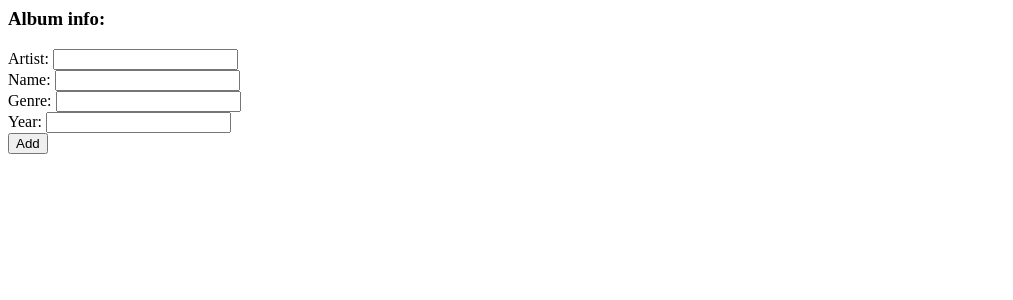
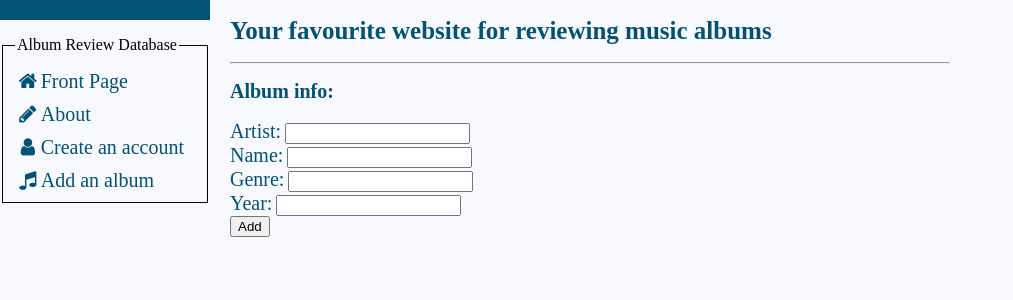
Before and after one commit to nikpaa/tsoha-albumreview, a Flask app: page /new-album in a window 1280 px wide. Shown: the top 300 px of the page, without its empty margins (0-1013 px from the left). Run offline with Flask 2, Linux system fonts and the light colour scheme.

Commit message:
update website layout

```diff
--- /dev/null
+++ b/static/main.css
@@ -0,0 +1,100 @@
+body {
+    margin-left: 230px;
+    max-width: 45em;
+    font-family: 'sans-serif';
+    background-color: #F8F8FF;
+}
+
+h1 {
+  color: #025373;
+  font-size: 25px;
+  text-align: justify;
+
+}
+
+h2 {
+  color: #025373;
+  font-size: 20px;
+  text-align: justify;
+
+}
+p {
+  color: #025373;
+  font-family: 'sans-serif';
+  font-size: 20px;
+
+}
+
+.styled-table {
+    border-collapse: collapse;
+    margin: 25px 0;
+    font-size: 0.9em;
+    font-family: sans-serif;
+    min-width: 400px;
+    box-shadow: 0 0 20px rgba(0, 0, 0, 0.15);
+}
+
+.styled-table thead tr {
+    background-color: #009879;
+    color: #ffffff;
+    text-align: left;
+}
+
+.styled-table th,
+.styled-table td {
+    padding: 12px 15px;
+}
+
+.styled-table tbody tr {
+    border-bottom: 1px solid #dddddd;
+}
+
+.styled-table tbody tr:nth-of-type(even) {
+    background-color: #f3f3f3;
+}
+
+.styled-table tbody tr:last-of-type {
+    border-bottom: 2px solid #009879;
+}
+
+/* td, th {
+    border-style: solid;
+    border-color: black;
+    border-width: 1px;
+} */
+
+.sidebar {
+  height: 100%;
+  width: 210px;
+  position: fixed;
+  z-index: 1;
+  top: 0;
+  left: 0;
+  background-color: #F8F8FF;
+  overflow-x: hidden;
+  padding-top: 16px;
+  border-top: 20px solid #025373;
+}
+
+.sidebar a {
+  padding-top: 10px;
+  text-decoration: none;
+  font-size: 20px;
+  color: #025373;
+  display: block;
+}
+
+fieldset {
+    border: 1px solid #000;
+}
+
+.button {
+  background-color: white;
+  border: none;
+  color: black;
+  padding: 15px 32px;
+  text-align: center;
+  text-decoration: none;
+  display: inline-block;
+  font-size: 30px;
+}
--- a/templates/album.html
+++ b/templates/album.html
@@ -1,13 +1,16 @@
-<h3> Album info: </h3>
+{% extends "layout.html" %}
+{% block content %}
+<h2> Album info: </h2>
 
 <form action="/send" method="POST">
-  <label for="artist">Artist:</label>
+  <label for="artist"><p style="display:inline">Artist:</p></label>
   <input type="text" id="artist" name="artist"><br>
-  <label for="name">Name:</label>
+  <label for="name"><p style="display:inline">Name:</p></label>
   <input type="text" id="name" name="name"><br>
-  <label for="genre">Genre:</label>
+  <label for="genre"><p style="display:inline">Genre:</p></label>
   <input type="text" id="genre" name="genre"><br>
-  <label for="year">Year:</label>
+  <label for="year"><p style="display:inline">Year:</p></label>
   <input type="text" id="year" name="year"><br>
 <input type="submit" value="Add">
 </form>
+{% endblock %}
--- /dev/null
+++ b/templates/layout.html
@@ -0,0 +1,14 @@
+<!doctype html>
+<link rel="stylesheet" href="/static/main.css">
+<link rel="stylesheet" href="https://cdnjs.cloudflare.com/ajax/libs/font-awesome/4.7.0/css/font-awesome.min.css">
+<div class="sidebar">
+  <fieldset>
+    <legend>Album Review Database</legend>
+  <a href="/"><i class="fa fa-fw fa-home"></i>Front Page</a>
+  <a href="/about"><i class="fa fa-fw fa-pencil"></i>About</a>
+  <a href="/signup-form"><i class="fa fa-fw fa-user"></i>Create an account</a>
+  <a href="/new-album"><i class="fa fa-fw fa-music"></i>Add an album</a>
+</div>
+<h1>Your favourite website for reviewing music albums</h1>
+<hr>
+{% block content %}{% endblock %}
```
Also changed, not shown: templates/about.html (added, +7 -0 lines), templates/comments.html (+13 -7 lines), templates/index.html (+22 -9 lines), templates/review.html (+6 -3 lines), templates/signup-form.html (+6 -3 lines).
